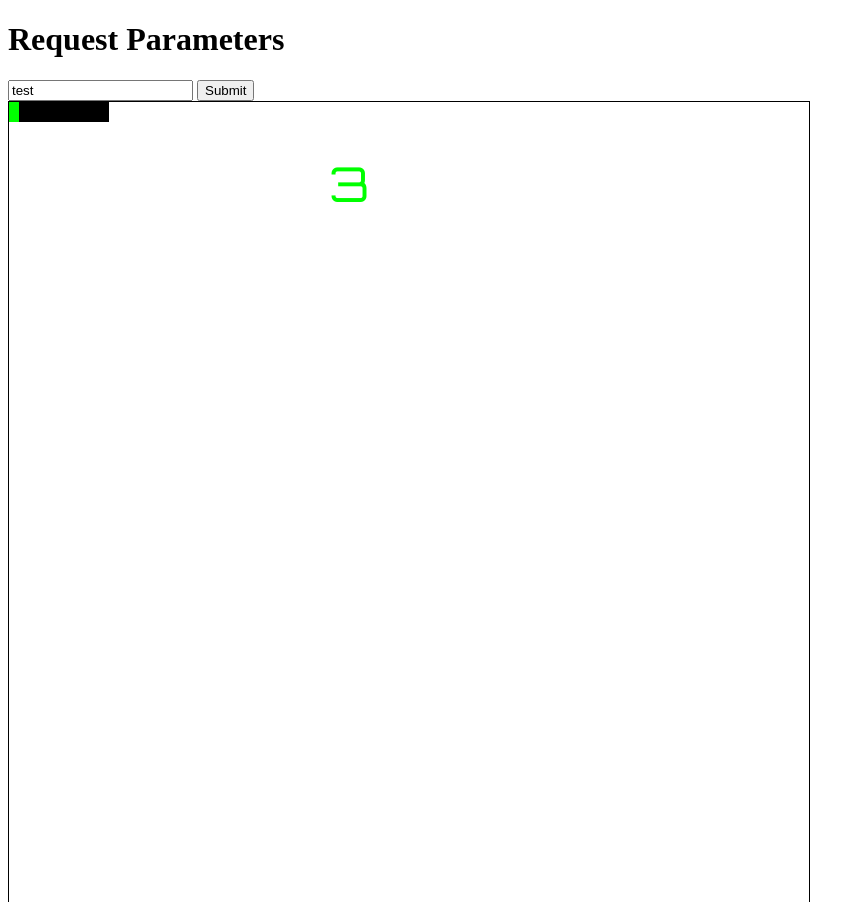
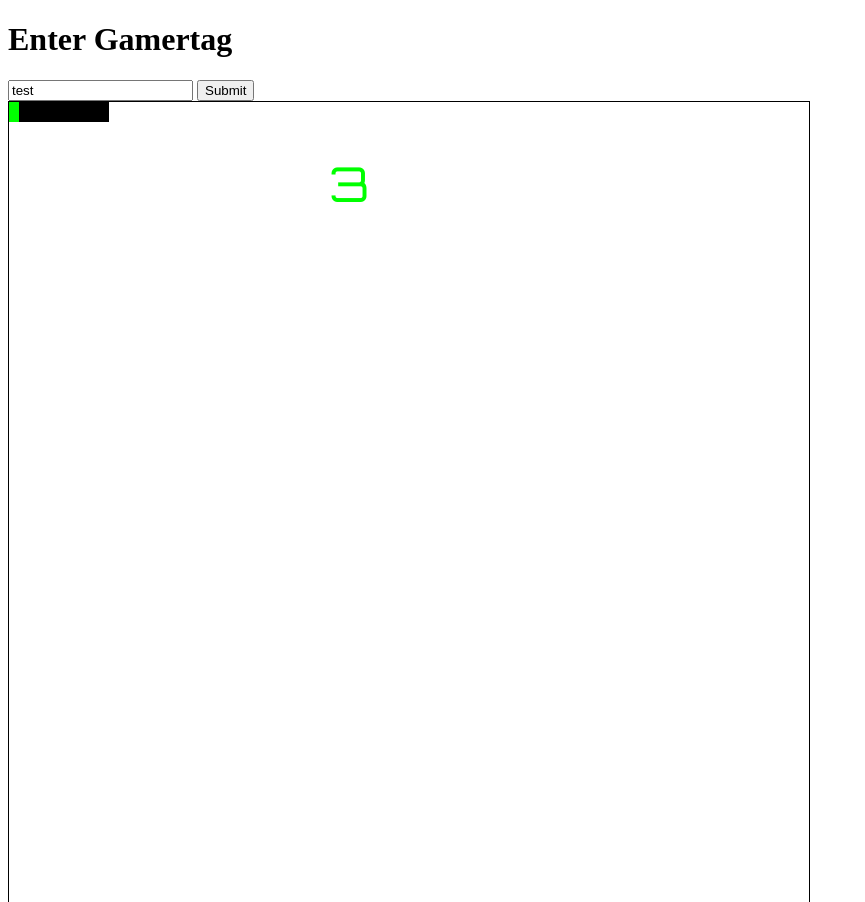
Before and after one commit to Mary-Phelan/Mary-Phelan.github.io, a plain HTML site: page index.html in a window 1280 px wide. Shown: the top 902 px of the page, without its empty margins (0-865 px from the left). Drawn offline with Linux system fonts and the light colour scheme.

Commit message:
changed title and changed request parameters heading

```diff
--- a/index.html
+++ b/index.html
@@ -4,7 +4,7 @@
 
 <head>
     <meta charset="utf-8">
-    <title>GameLoop Example</title>
+    <title>PWA</title>
     <meta name="viewport" content="width=device-width, initial-scale=1">
     <meta name="description" content="HTML5 GameLoop Template">
     <meta name="author" content="UI Programming">
@@ -36,7 +36,7 @@
 </head>
 
 <body onload="onPageLoad()">
-    <h1>Request Parameters</h1>
+    <h1>Enter Gamertag</h1>
 
     <form action="https://mary-phelan.github.io" method="get">
         <input type="text" value="test" name="gamertag">
```
